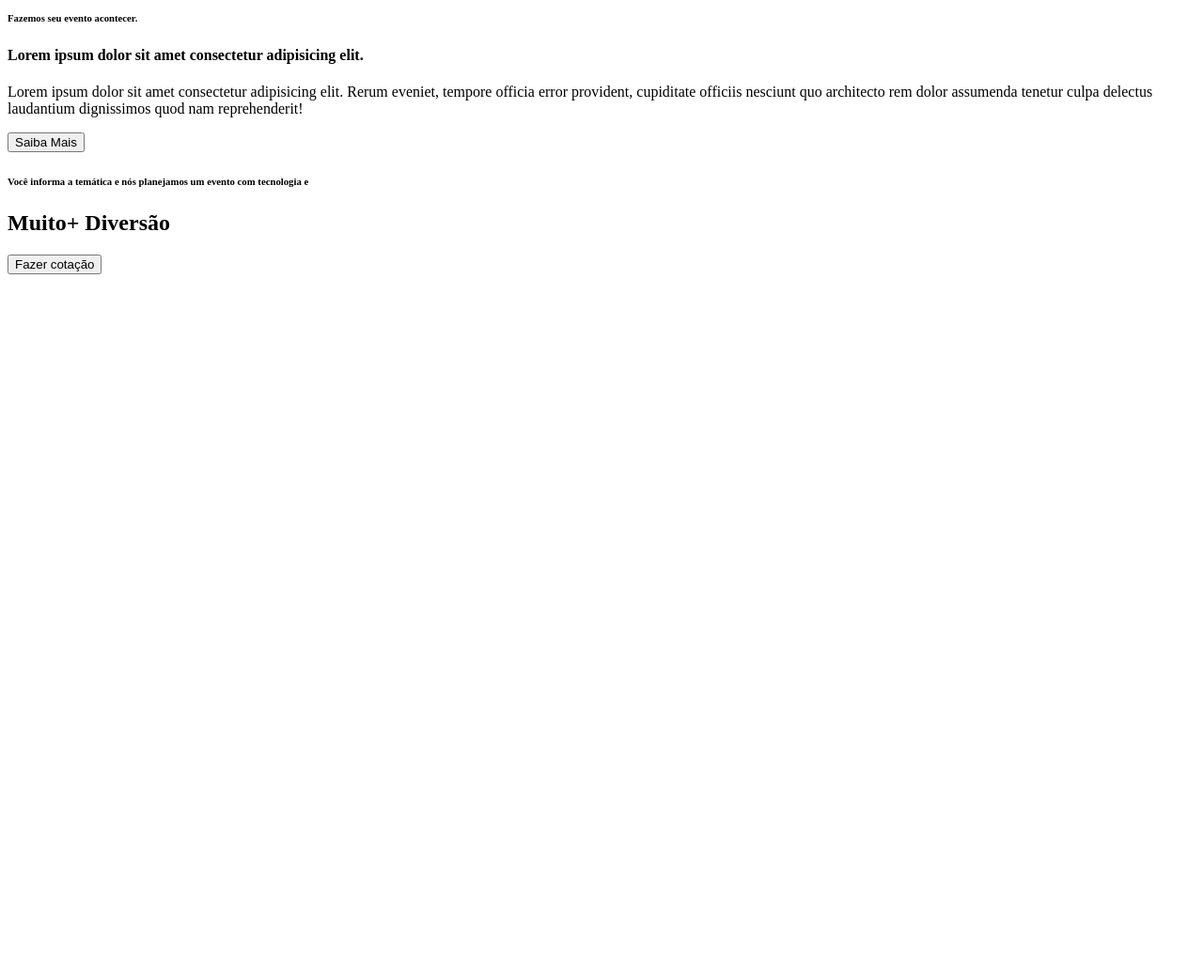
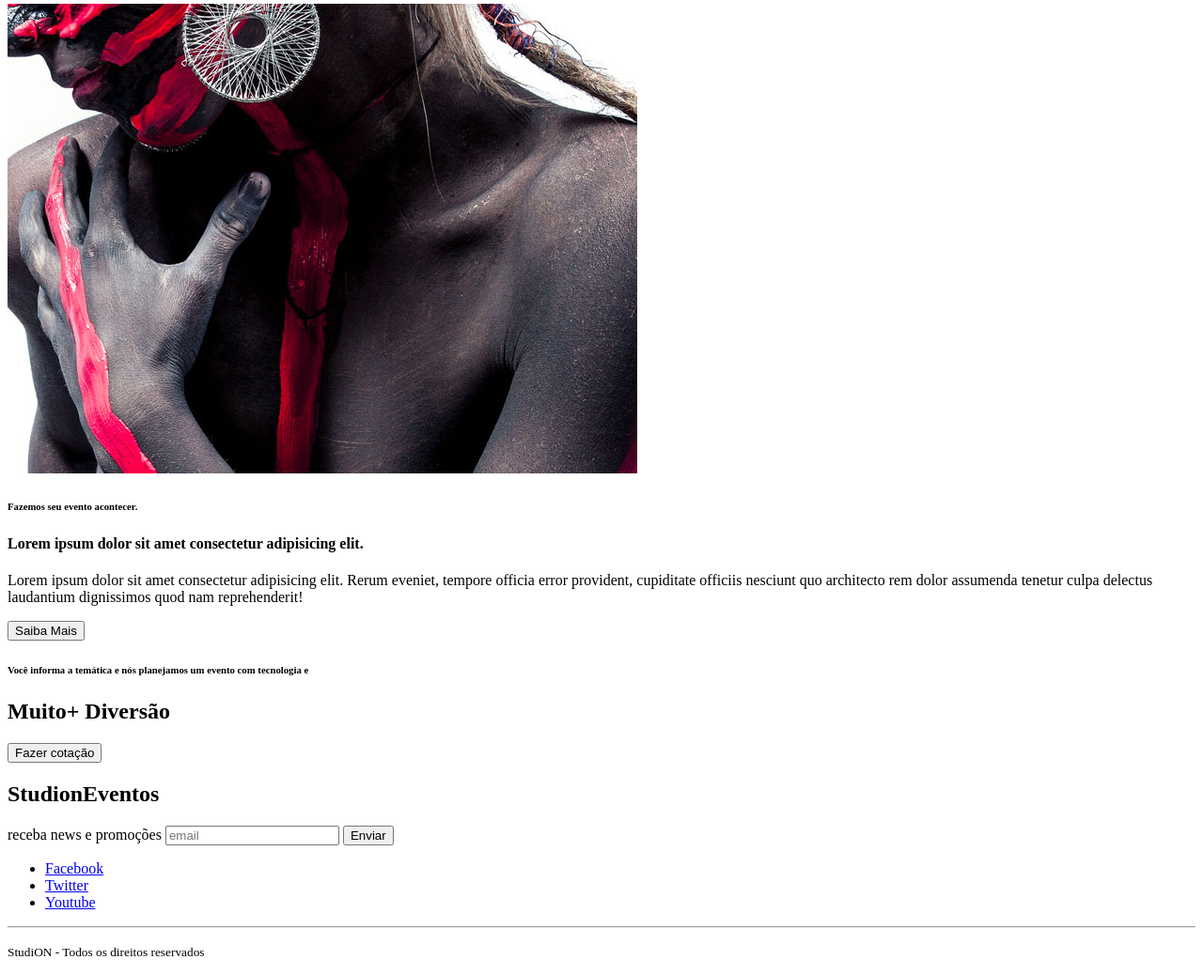
Before and after one commit to jsfoliveira/Imagineschool, a website: page src/index.html in a window 1280 px wide. Shown: the part 531-1569 px from the top of the page at 94% size. Before the commit the page ends 831 px from the top, so only its background shows below. Drawn offline with Linux system fonts and the light colour scheme.

Commit message:
feat(html):constructed html structure for the main page

```diff
--- a/src/index.html
+++ b/src/index.html
@@ -39,10 +39,6 @@
     </li>
 </ul>
     </nav>
-</body>
-<nav>
-
-</nav>
 
     <header>
         <div id="slider">
@@ -64,6 +60,7 @@
             </section>
             <section>
                 <div>
+                    <img src="./images/institutional.jpg"/>
                     <h6>
                         Fazemos seu evento acontecer.
                     </h6>
@@ -86,6 +83,21 @@
         </main>
 
         <footer>
-
+            <h2>Studi<span>on</span><span>Eventos</span></h2>
+            <form>
+                <label>receba news e promoções</label>
+                <input type="email" placeholder="email" />
+                <button type="submit">Enviar</button>
+            </form>
+            <ul>
+                <li><a href="https://facebook.com/" target="_blank">Facebook</a></li>
+                <li><a href="https://twitter.com/" target="_blank">Twitter</a></li>
+                <li><a href="https://youtube.com/" target="_blank">Youtube</a></li>
+            </ul>
+            <hr />
+            <p>
+                <small>Studi<span>ON</span> - Todos os direitos reservados</span>
+            </p>
         </footer>
+    </body>
 </html>
```
Lines whose indentation alone changed are shown as unchanged.
